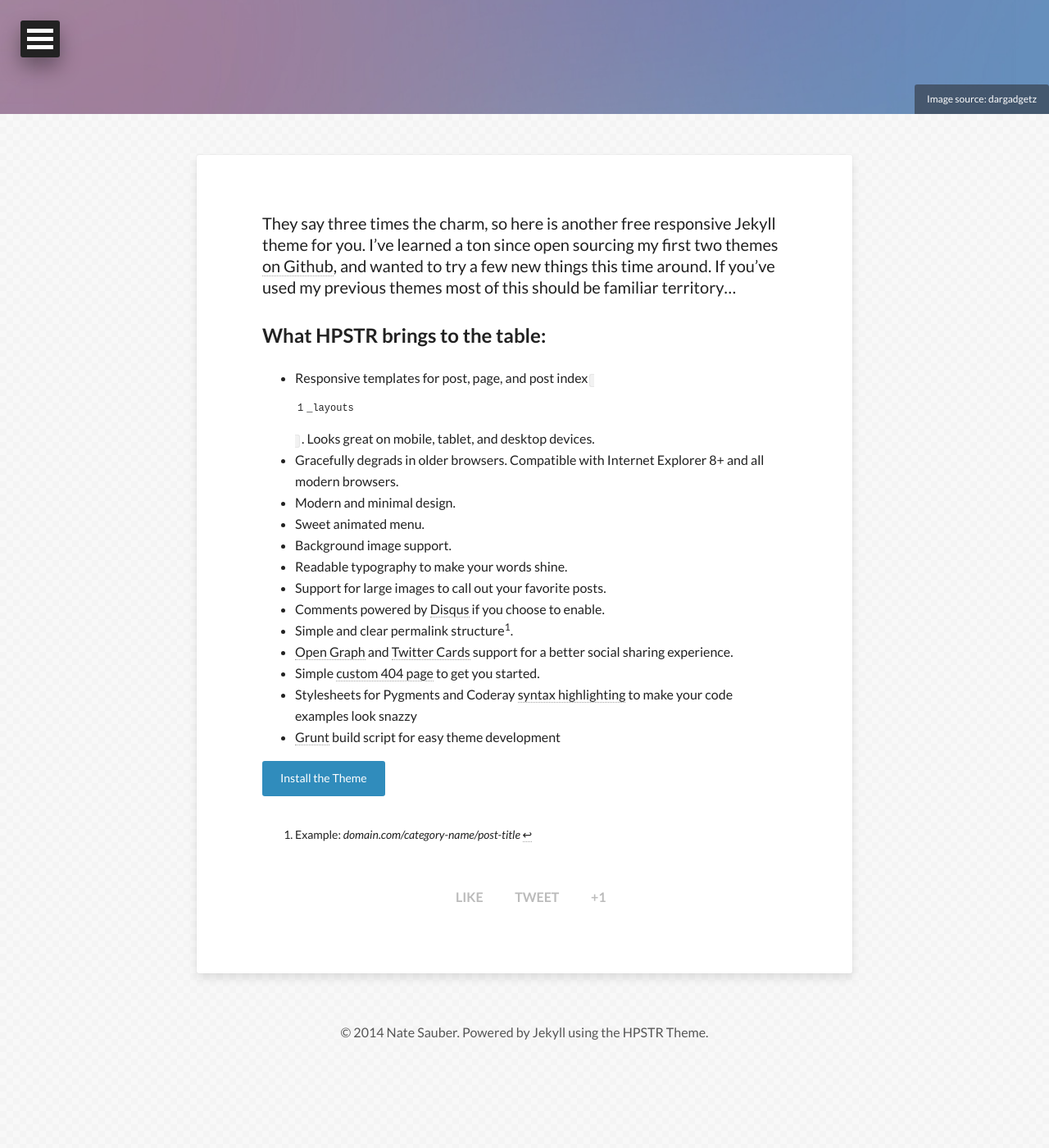
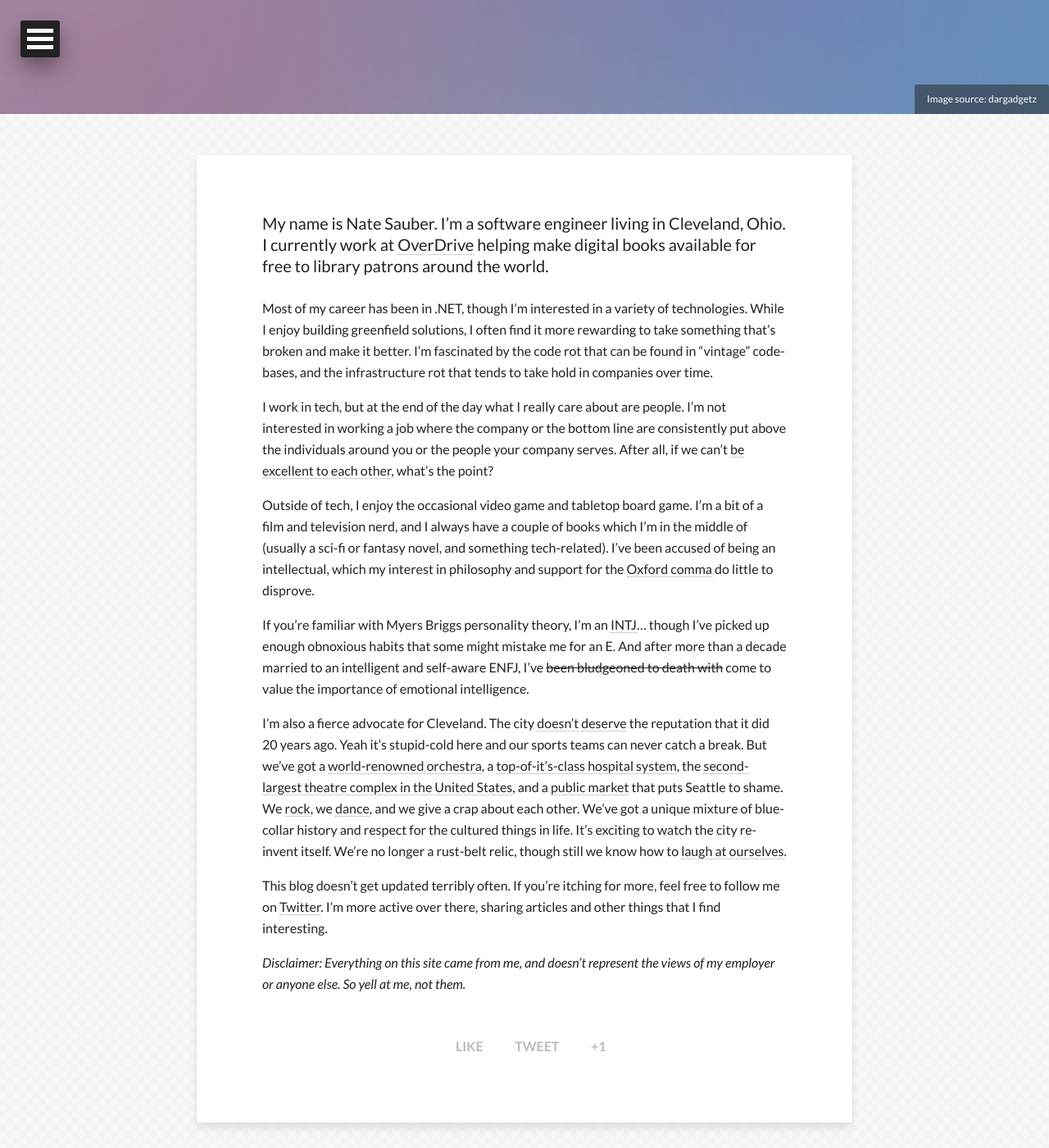
Before and after one commit to nsauber/thedustytome.com, a Jekyll site: the page built from about.md, in a window 1280 px wide and 1400 px high, scrolled down 301 px. Shown: the whole window at 82% size. Built offline with Jekyll 4.4.1, drawn with Linux system fonts in a browser that asks for light colours; nearby versions of some CDN libraries; before the commit the page ends 1601 px from its top, so only the background shows below that; some of the changed text lies outside the part shown.

Commit message:
Replaced contents of 'about' page with info about me.

```diff
--- a/about.md
+++ b/about.md
@@ -1,8 +1,8 @@
 ---
 layout: page
 permalink: /about/
-title: About the Theme
-tags: [Jekyll, theme, modern, minimal, responsive]
+title: About Me
+#tags: [Jekyll, theme, modern, minimal, responsive]
 image:
   feature: abstract-5.jpg
   credit: dargadgetz
@@ -10,24 +10,29 @@ image:
 share: true
 ---
 
-They say three times the charm, so here is another free responsive Jekyll theme for you. I've learned a ton since open sourcing my first two themes [on Github](http://github.com/mmistakes), and wanted to try a few new things this time around. If you've used my previous themes most of this should be familiar territory...
+My name is Nate Sauber. I'm a software engineer living in Cleveland, Ohio. I currently work at [OverDrive](http://overdrive.com) helping make digital books available for free to library patrons around the world.
 
-## What HPSTR brings to the table:
+Most of my career has been in .NET, though I'm interested in a variety of technologies. While I enjoy building greenfield solutions, I often find it more rewarding to take something that's broken and make it better. I'm fascinated by the code rot that can be found in "vintage" code-bases, and the infrastructure rot that tends to take hold in companies over time.
 
-* Responsive templates for post, page, and post index `_layouts`. Looks great on mobile, tablet, and desktop devices.
-* Gracefully degrads in older browsers. Compatible with Internet Explorer 8+ and all modern browsers.
-* Modern and minimal design.
-* Sweet animated menu.
-* Background image support.
-* Readable typography to make your words shine.
-* Support for large images to call out your favorite posts.
-* Comments powered by [Disqus](http://disqus.com) if you choose to enable.
-* Simple and clear permalink structure[^1].
-* [Open Graph](https://developers.facebook.com/docs/opengraph/) and [Twitter Cards](https://dev.twitter.com/docs/cards) support for a better social sharing experience.
-* Simple [custom 404 page]({{ site.url }}/404.html) to get you started.
-* Stylesheets for Pygments and Coderay [syntax highlighting]({{ site.url }}/code-highlighting-post/) to make your code examples look snazzy
-* [Grunt](http://gruntjs.com) build script for easy theme development
+I work in tech, but at the end of the day what I really care about are people. I'm not interested in working a job where the company or the bottom line are consistently put above the individuals around you or the people your company serves. After all, if we can't [be excellent to each other](https://www.youtube.com/watch?v=N_yJFLvmjJY), what's the point?
 
-<div markdown="0"><a href="{{ site.url }}/theme-setup" class="btn btn-info">Install the Theme</a></div>
+Outside of tech, I enjoy the occasional video game and tabletop board game. I'm a bit of a film and television nerd, and I always have a couple of books which I'm in the middle of (usually a sci-fi or fantasy novel, and something tech-related). I've been accused of being an intellectual, which my interest in philosophy and support for the [Oxford comma](https://en.wikipedia.org/wiki/Serial_comma) do little to disprove.
 
-[^1]: Example: *domain.com/category-name/post-title*
+If you're familiar with Myers Briggs personality theory, I'm an [INTJ][INTJ]... though I've picked up enough obnoxious habits that some might mistake me for an E. And after more than a decade married to an intelligent and self-aware ENFJ, I've <del>been bludgeoned to death with</del> come to value the importance of emotional intelligence.
+
+I'm also a fierce advocate for Cleveland. The city [doesn't][cle-video1] [deserve][cle-video2] the reputation that it did 20 years ago. Yeah it's stupid-cold here and our sports teams can never catch a break. But we've got a [world-renowned orchestra][clevelandorchestra], a [top-of-it's-class hospital system][clevelandclinic], the [second-largest theatre complex in the United States][playhousesquare], and a [public market][westsidemarket] that puts Seattle to shame. We [rock][rockhall], we [dance][inletdance], and we give a crap about each other. We've got a unique mixture of blue-collar history and respect for the cultured things in life. It's exciting to watch the city re-invent itself. We're no longer a rust-belt relic, though still we know how to [laugh at ourselves][cle-badvideo].
+
+This blog doesn't get updated terribly often. If you're itching for more, feel free to follow me on [Twitter](https://twitter.com/nsauber). I'm more active over there, sharing articles and other things that I find interesting.
+
+*Disclaimer: Everything on this site came from me, and doesn't represent the views of my employer or anyone else. So yell at me, not them.*
+
+[INTJ]: http://typelogic.com/intj.html
+[clevelandorchestra]: http://www.clevelandorchestra.com
+[clevelandclinic]: http://www.clevelandclinic.org
+[playhousesquare]: http://www.playhousesquare.org
+[westsidemarket]: http://www.westsidemarket.org
+[rockhall]: http://rockhall.com
+[inletdance]: http://inletdance.org
+[cle-video1]: http://www.youtube.com/watch?v=KOABueEaiaA
+[cle-video2]: http://www.youtube.com/watch?v=y9NUstY0a7c
+[cle-badvideo]: https://www.youtube.com/watch?v=ysmLA5TqbIY
```
